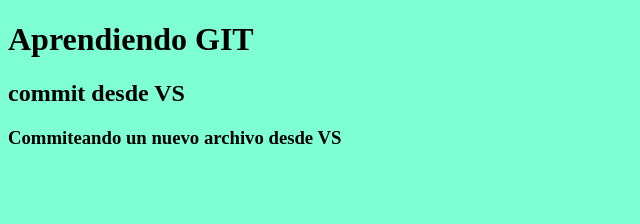
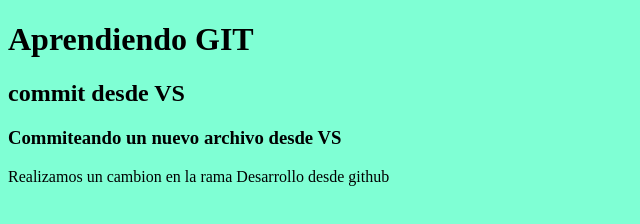
Before and after one commit to Fedreric/Aprendiendo-GIT, a plain HTML site: page index.html in a window 1280 px wide. Shown: the whole page, without its empty margins (0-640 px from the left). Drawn offline with Linux system fonts and the light colour scheme.

Commit message:
Update index.html
Realizamos un cambio en la rama de "Desarrollo" desde github web.

```diff
--- a/index.html
+++ b/index.html
@@ -11,5 +11,6 @@
     <h1>Aprendiendo GIT</h1>
     <h2>commit desde VS</h2>
     <h3>Commiteando un nuevo archivo desde VS</h3>
+    <p>Realizamos un cambion en la rama Desarrollo desde github</p>
 </body>
 </html>
```
